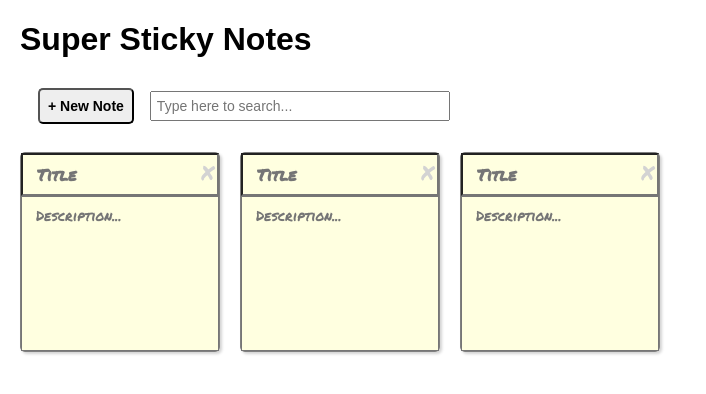
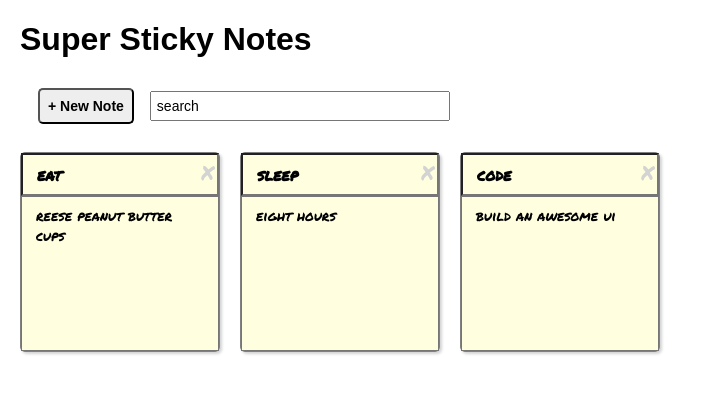
Before and after one commit to tauri-st/stickynotes-app-starter-code, a React (Create React App) app: page / in a window 1280 px wide. Shown: the top 394 px of the page, without its empty margins (0-706 px from the left). Built offline with nearby package versions, Linux system fonts and the light colour scheme.

Commit message:
Attach prop values to JSX and create function to filter out bad search matches

```diff
--- a/src/Header.js
+++ b/src/Header.js
@@ -5,7 +5,7 @@ const Header = (props) => (
         <h1>Super Sticky Notes</h1>
         <aside className="app-header__controls">
             <button className="add-new">+ New Note</button>
-            <input className="search" type="text" placeholder="Type here to search..." />
+            <input className="search" type="text" placeholder="Type here to search..." value={props.searchText} />
         </aside>
     </header>
 );
--- a/src/Note.js
+++ b/src/Note.js
@@ -1,9 +1,18 @@
 import React from "react";
 
-const Note = () => (
+const Note = (props) => (
   <li className="note">
-    <input className="note__title" type="text" placeholder="Title" />
-    <textarea className="note__description" placeholder="Description..." />
+    <input
+      className="note__title"
+      type="text"
+      placeholder="Title"
+      value={props.note.title}
+    />
+    <textarea
+      className="note__description"
+      placeholder="Description..."
+      value={props.note.description}
+    />
     <span className="note__delete">X</span>
   </li>
 );
--- a/src/NotesList.js
+++ b/src/NotesList.js
@@ -2,8 +2,10 @@ import React from "react";
 import Note from "./Note.js";
 
 const NotesList = (props) => {
+  const keepSearchMatches = (note) => note.doesMatchSearch;
+  const searchMatches = props.notes.filter(keepSearchMatches);
   const renderNote = (note) => <Note note={note} key={note.id} />;
-  const noteElements = props.notes.map(renderNote);
+  const noteElements = searchMatches.map(renderNote);
   return <ul className="notes-list">{noteElements}</ul>;
 };
 
```
